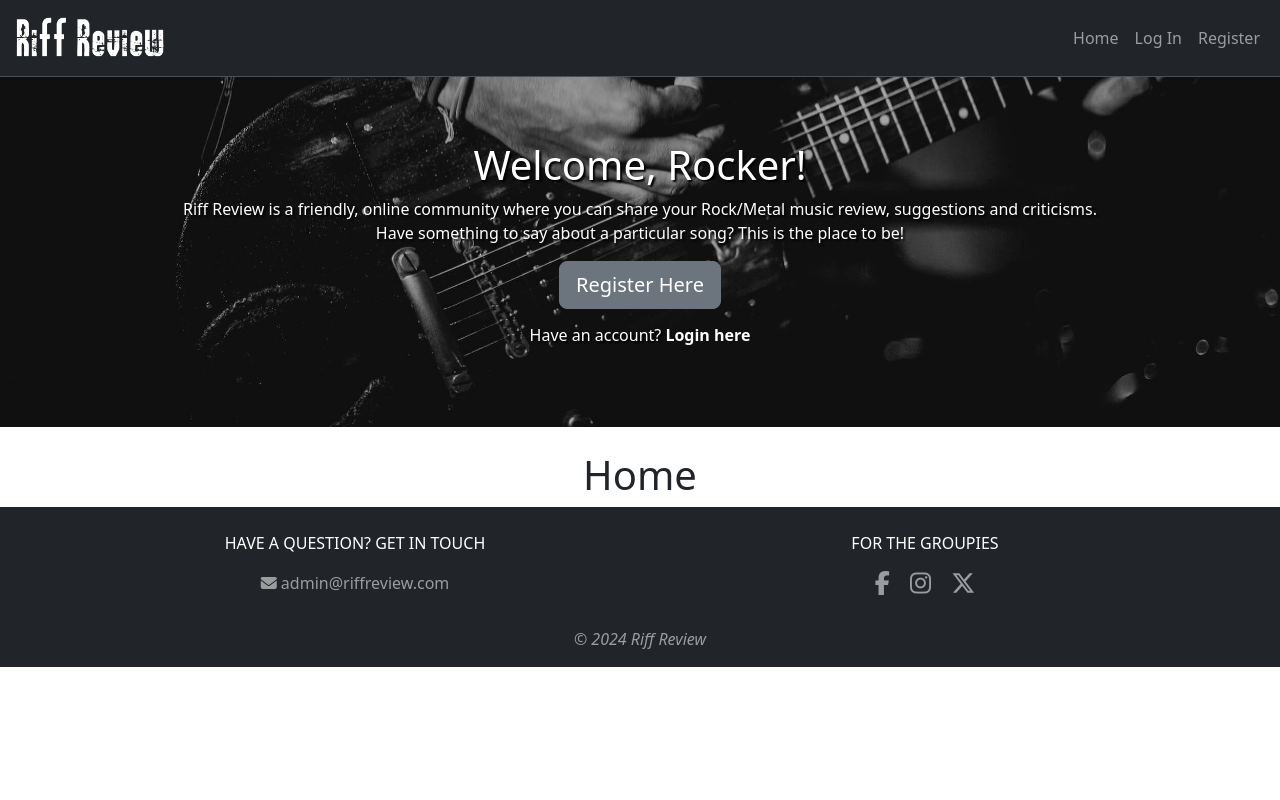
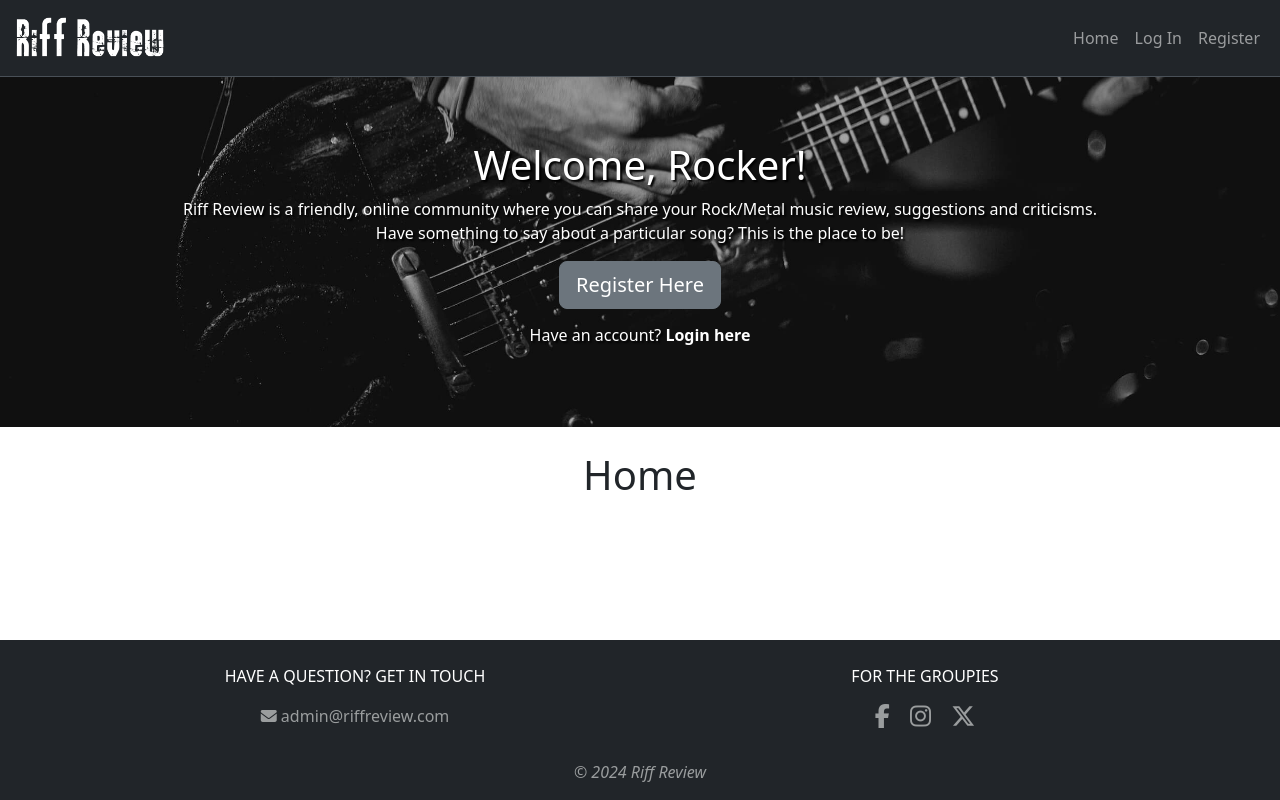
Before and after one commit to danielanthonycollins/riff-review, a Flask app: page / in a window 1280 px wide. Run offline with Flask 3, Linux system fonts and the light colour scheme; some libraries are stand-ins or nearby versions.

Commit message:
style: Add styling to make footer stick to the bottom on shorter pages

```diff
--- a/static/css/style.css
+++ b/static/css/style.css
@@ -1,3 +1,9 @@
+body {
+    min-height: 100vh;
+    display: flex;
+    flex-direction: column;
+  }
+
 .home-main-image {
     background: url(../images/homemainguitar2.jpg);
     background-position: center;
@@ -55,6 +61,7 @@ header {
 footer {
     background-color: #212529;
     color: #9a9d9e;
+    margin-top: auto;
 }
 
 .footer-heading {
```
